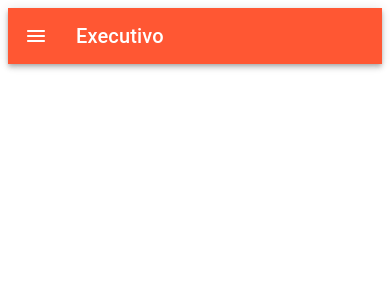
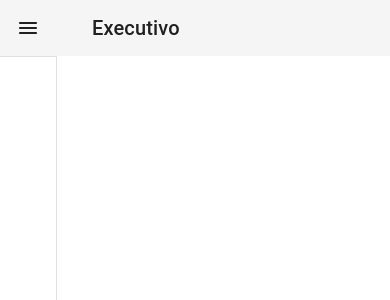
Before and after one commit to sarahCamargo/executivo, a React (Create React App) app in the folder frontend/: page / in a window 390 px wide. Shown: the top 300 px of the page. Built offline with nearby package versions, Linux system fonts and the light colour scheme.

Commit message:
feature: creating menu drawer

```diff
--- a/frontend/src/App.tsx
+++ b/frontend/src/App.tsx
@@ -1,7 +1,22 @@
+import { useState } from "react";
+import MainAppBar from "./components/AppBar";
+import MenuDrawer from "./components/Drawer";
+
 function App() {
+  const [openDrawer, setOpenDrawer] = useState(false);
+
+  const handleDrawerOpen = () => {
+    setOpenDrawer(true);
+  };
+
+  const handleDrawerClose = () => {
+    setOpenDrawer(false);
+  };
   return (
-    <div>
-    </div>
+    <>
+      <MainAppBar openDrawer={openDrawer} handleDrawerOpen={handleDrawerOpen} />
+      <MenuDrawer openDrawer={openDrawer} handleDrawerClose={handleDrawerClose} />
+    </>
   );
 }
 
--- a/frontend/src/components/AppBar/index.tsx
+++ b/frontend/src/components/AppBar/index.tsx
@@ -1,20 +1,50 @@
 import { MenuRounded } from "@mui/icons-material";
-import { AppBar, Box, IconButton, Toolbar, Typography } from "@mui/material";
+import {
+  Container,
+  CssBaseline,
+  IconButton,
+  Toolbar,
+  Typography,
+} from "@mui/material";
+import { StyledAppBar } from "./styles/style";
 
-function MainAppBar() {
+type MainAppBarProps = {
+  openDrawer: boolean;
+  handleDrawerOpen: () => void;
+};
+
+function MainAppBar({ openDrawer, handleDrawerOpen }: MainAppBarProps) {
   return (
-    <Box sx={{ flexGrow: 1 }}>
-      <AppBar position="static" color="salmon">
-        <Toolbar>
-          <IconButton size="large" edge="start" color="inherit" sx={{ mr: 2 }}>
+    <>
+      <CssBaseline />
+      <StyledAppBar
+        position="fixed"
+        color="default"
+        elevation={0}
+        open={openDrawer}
+      >
+        <Container maxWidth="xl">
+          <Toolbar disableGutters>
+            <IconButton
+              size="large"
+              edge="start"
+              color="inherit"
+              sx={[
+                { mr: 2 },
+                { marginRight: 5 },
+                openDrawer && { display: "none" },
+              ]}
+              onClick={handleDrawerOpen}
+            >
               <MenuRounded />
             </IconButton>
             <Typography variant="h6" component="div" sx={{ flexGrow: 1 }}>
               Executivo
             </Typography>
           </Toolbar>
-      </AppBar>
-    </Box>
+        </Container>
+      </StyledAppBar>
+    </>
   );
 }
 
--- /dev/null
+++ b/frontend/src/components/AppBar/styles/style.ts
@@ -0,0 +1,31 @@
+import { styled } from "@mui/material";
+import MuiAppBar, { AppBarProps as MuiAppBarProps } from "@mui/material/AppBar";
+
+const drawerWidth = 250;
+
+interface AppBarProps extends MuiAppBarProps {
+  open?: boolean;
+}
+
+export const StyledAppBar = styled(MuiAppBar, {
+  shouldForwardProp: (prop) => prop !== "open",
+})<AppBarProps>(({ theme }) => ({
+  zIndex: theme.zIndex.drawer + 1,
+  transition: theme.transitions.create(["width", "margin"], {
+    easing: theme.transitions.easing.sharp,
+    duration: theme.transitions.duration.leavingScreen,
+  }),
+  variants: [
+    {
+      props: ({ open }) => open,
+      style: {
+        marginLeft: drawerWidth,
+        width: `calc(100% - ${drawerWidth}px)`,
+        transition: theme.transitions.create(["width", "margin"], {
+          easing: theme.transitions.easing.sharp,
+          duration: theme.transitions.duration.enteringScreen,
+        }),
+      },
+    },
+  ],
+}));
--- /dev/null
+++ b/frontend/src/components/Drawer/index.tsx
@@ -0,0 +1,25 @@
+import { ChevronLeftRounded } from "@mui/icons-material";
+import { Divider, IconButton, useTheme } from "@mui/material";
+import { DrawerHeader, StyledDrawer } from "./styles/style";
+
+type MenuDrawerProps = {
+  openDrawer: boolean;
+  handleDrawerClose: () => void;
+};
+
+function MenuDrawer({ openDrawer: open, handleDrawerClose }: MenuDrawerProps) {
+  const theme = useTheme();
+
+  return (
+    <StyledDrawer variant="permanent" open={open}>
+      <DrawerHeader>
+        <IconButton onClick={handleDrawerClose}>
+          {theme.direction === "ltr" && <ChevronLeftRounded />}
+        </IconButton>
+      </DrawerHeader>
+      <Divider />
+    </StyledDrawer>
+  );
+}
+
+export default MenuDrawer;
--- /dev/null
+++ b/frontend/src/components/Drawer/styles/style.ts
@@ -0,0 +1,58 @@
+import { CSSObject } from "@emotion/react";
+import { styled, Theme } from "@mui/material";
+import MuiDrawer from "@mui/material/Drawer";
+
+const drawerWidth = 250;
+
+const openedMixin = (theme: Theme): CSSObject => ({
+  width: drawerWidth,
+  transition: theme.transitions.create("width", {
+    easing: theme.transitions.easing.sharp,
+    duration: theme.transitions.duration.enteringScreen,
+  }),
+  overflowX: "hidden",
+});
+
+const closedMixin = (theme: Theme): CSSObject => ({
+  transition: theme.transitions.create("width", {
+    easing: theme.transitions.easing.sharp,
+    duration: theme.transitions.duration.leavingScreen,
+  }),
+  overflowX: "hidden",
+  width: `calc(${theme.spacing(7)} + 1px)`,
+  [theme.breakpoints.up("sm")]: {
+    width: `calc(${theme.spacing(8)} + 1px)`,
+  },
+});
+
+const StyledDrawer = styled(MuiDrawer, {
+  shouldForwardProp: (prop) => prop !== "open",
+})(({ theme }) => ({
+  width: drawerWidth,
+  variants: [
+    {
+      props: ({ open }) => open,
+      style: {
+        ...openedMixin(theme),
+        "& .MuiDrawer-paper": openedMixin(theme),
+      },
+    },
+    {
+      props: ({ open }) => !open,
+      style: {
+        ...closedMixin(theme),
+        "& .MuiDrawer-paper": closedMixin(theme),
+      },
+    },
+  ],
+}));
+
+const DrawerHeader = styled('div')(({ theme }) => ({
+  display: 'flex',
+  alignItems: 'center',
+  justifyContent: 'flex-end',
+  padding: theme.spacing(0, 1),
+  ...theme.mixins.toolbar,
+}));
+
+export {DrawerHeader, StyledDrawer}
--- a/frontend/src/routes.tsx
+++ b/frontend/src/routes.tsx
@@ -1,10 +1,9 @@
 import { createBrowserRouter, Navigate } from "react-router-dom";
 import App from "./App";
-import MainAppBar from "./components/AppBar";
 
 const router = createBrowserRouter([
   {
-    element: <MainAppBar />,
+    element: <App />,
     children: [
       {
         path: "/",
```
Lines whose indentation alone changed are shown as unchanged.
